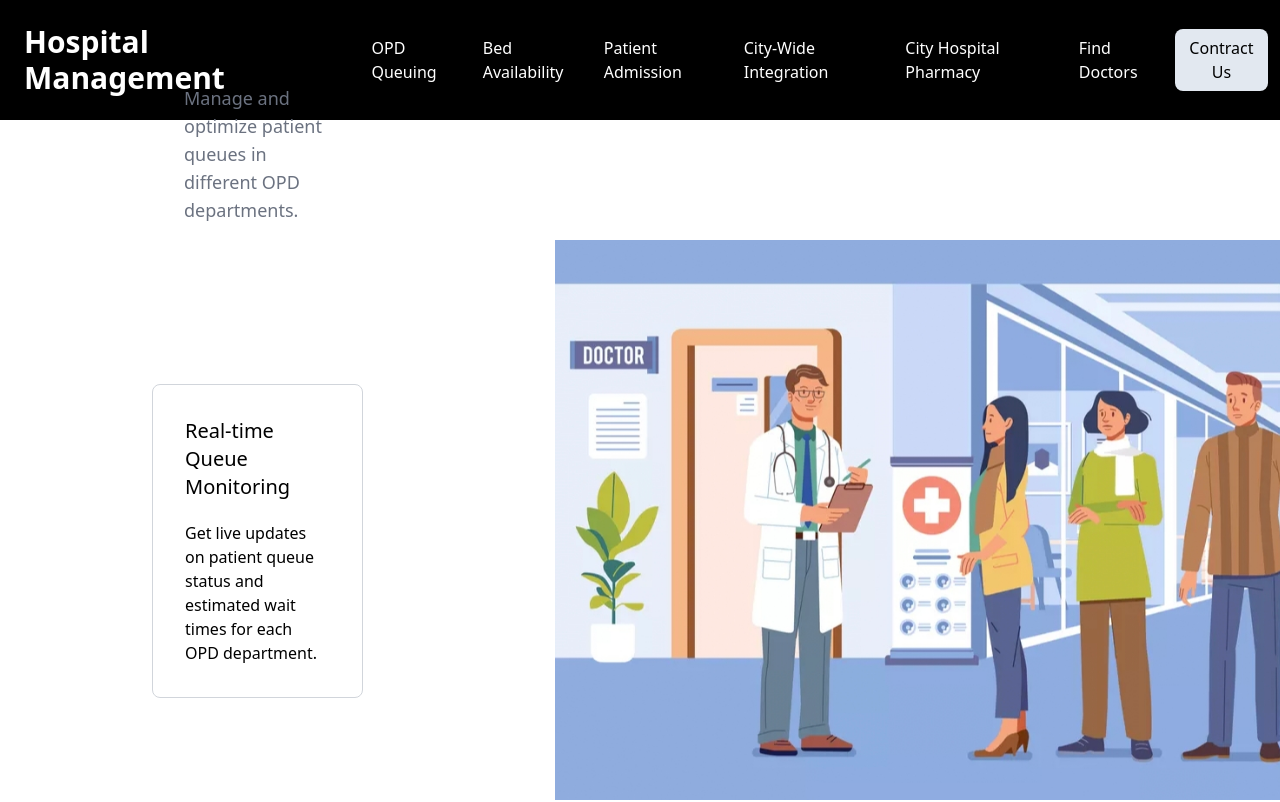
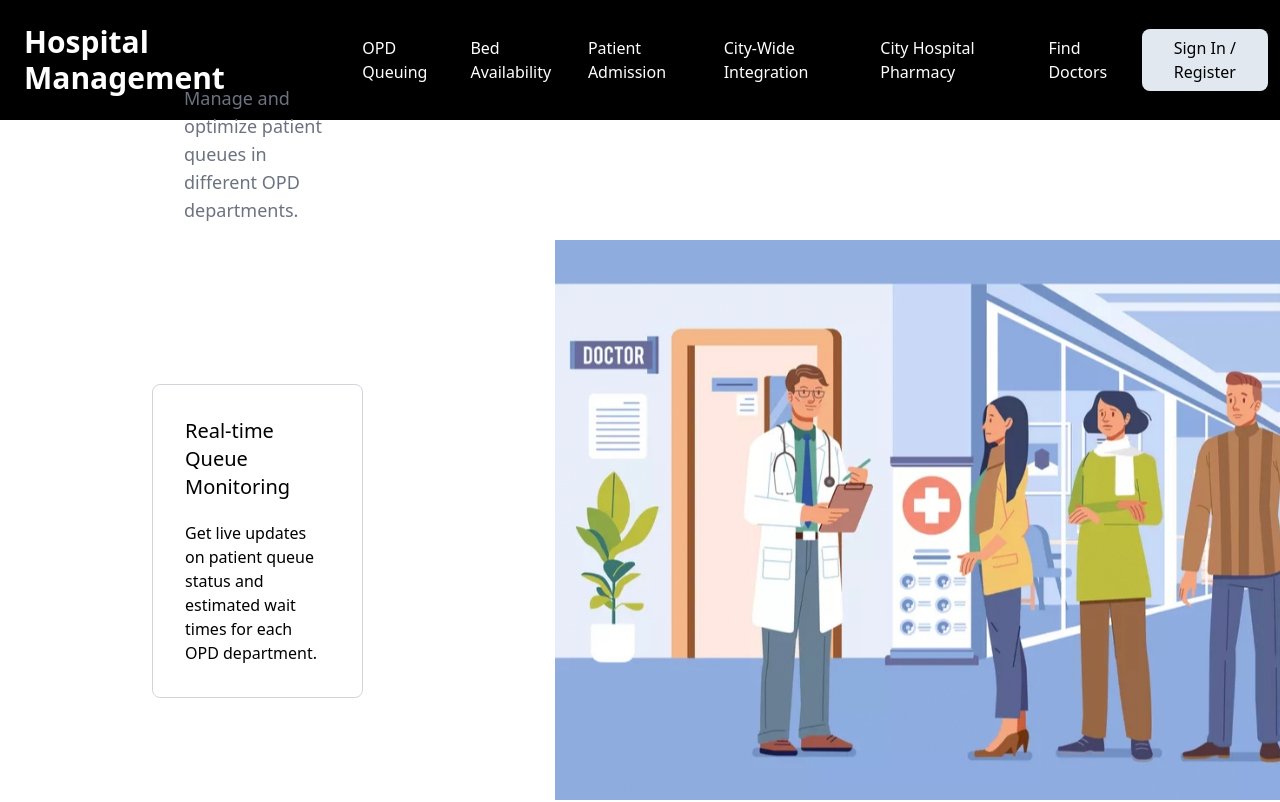
Before and after one commit to Abhishekyadav26/sih-practice, a website: page src/index.html in a window 1280 px wide. Shown: the top 802 px of the page. Drawn offline with Linux system fonts and the light colour scheme.

Commit message:
updated html file

```diff
--- a/src/index.html
+++ b/src/index.html
@@ -19,7 +19,7 @@
             <a href="./doctor_app.html" target="_blank" class="hover:underline">Find Doctors</a>
         </div>
         </div>
-        <button class="bg-slate-200 text-black p-[7px] rounded-lg font-sans hover:text-zinc-700">Contract Us</button>
+        <button class="bg-slate-200 text-black p-[7px] rounded-lg font-sans hover:text-zinc-700">Sign In / Register</button>
     </div>
     <!-- main part -->
     <div id="main">
```
